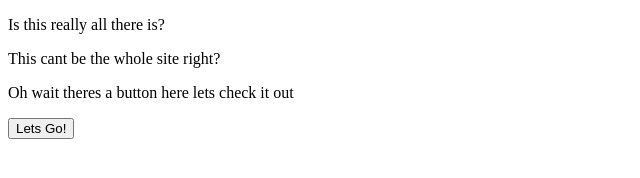
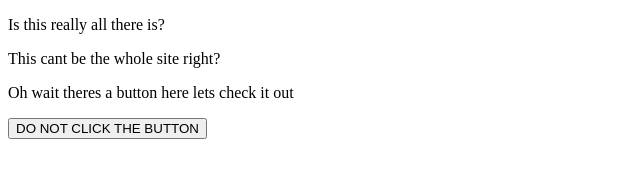
Before and after one commit to hacktoon-2021/is-it-too-late-to-revert-to-old-commits, a plain HTML site: page index.html in a window 1280 px wide. Shown: the whole page, without its empty margins (0-640 px from the left). Drawn offline with Linux system fonts and the light colour scheme.

Commit message:
Update index.html

```diff
--- a/index.html
+++ b/index.html
@@ -17,7 +17,7 @@
         <p>Is this really all there is?</p>
         <p>This cant be the whole site right?</p>
         <p>Oh wait theres a button here lets check it out</p>
-        <a href="/is-it-too-late-to-revert-to-old-commits/html/ingredients.html"><button>Lets Go!</button></a>
+        <a href="/is-it-too-late-to-revert-to-old-commits/html/ingredients.html"><button>DO NOT CLICK THE BUTTON</button></a>
     </div>
 
 </body>
```
